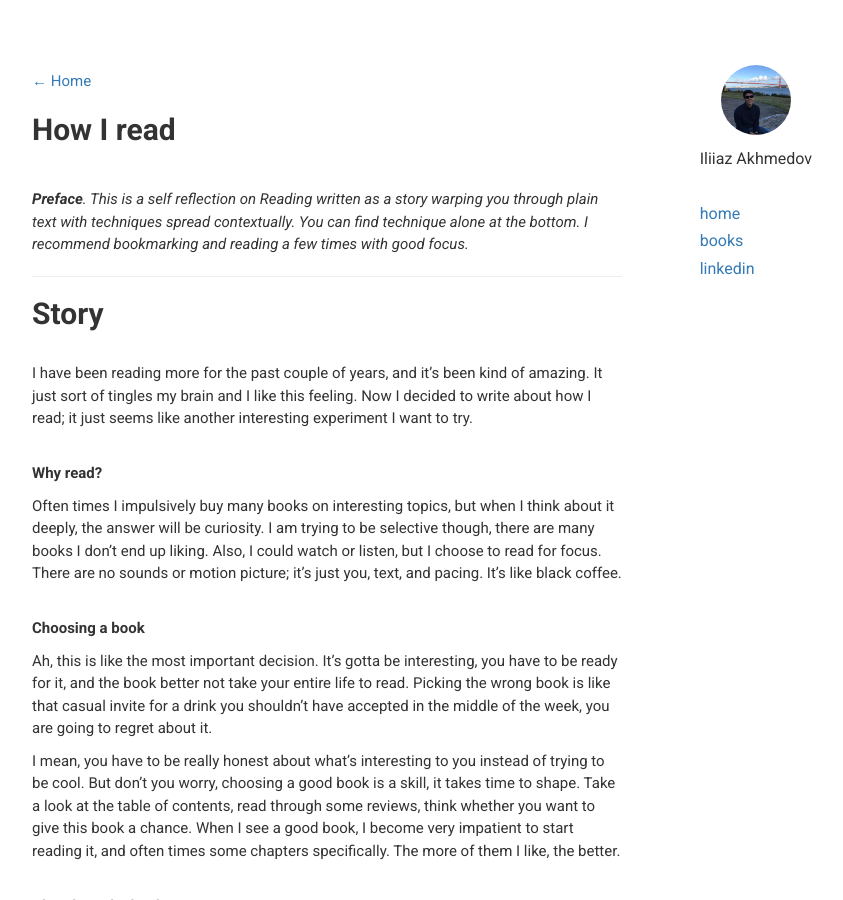
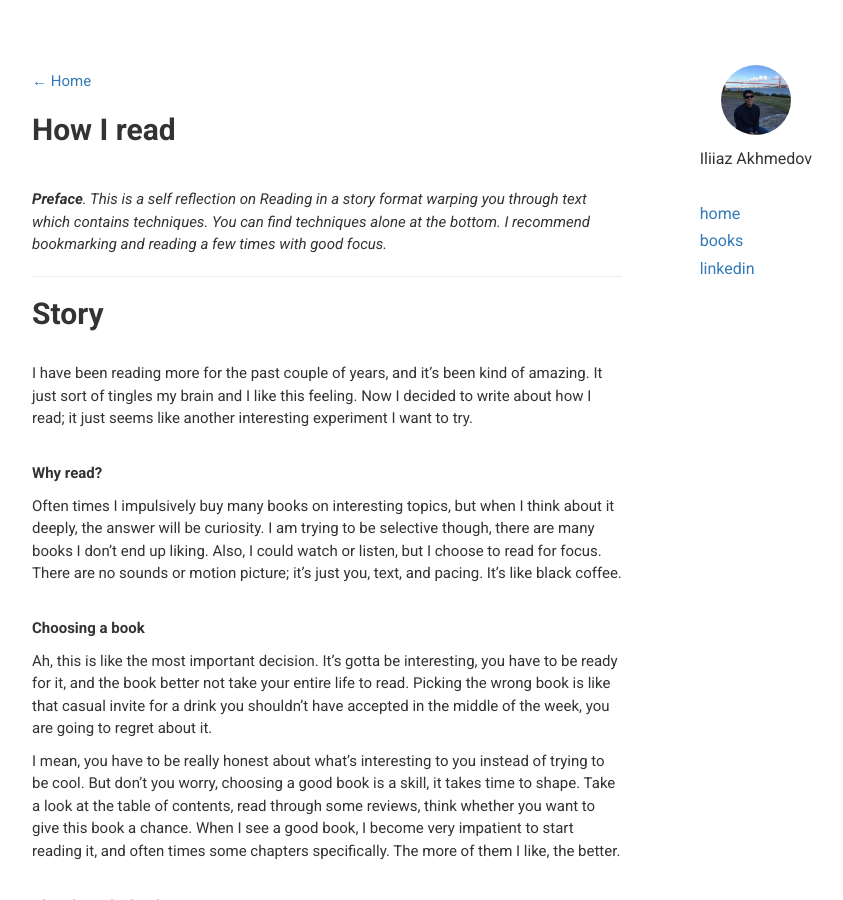
Before and after one commit to ianomad/ianomad.github.io, a Jekyll site: the page built from _posts/2023-10-25-How-I-Read.md, in a window 1280 px wide and 900 px high. Shown: the whole window, without its empty margins (223-1066 px from the left). Built offline with Jekyll 4.4.1, drawn with Linux system fonts in a browser that asks for light colours; nearby versions of some CDN libraries.

Commit message:
Update 2023-10-25-How-I-Read.md

```diff
--- a/_posts/2023-10-25-How-I-Read.md
+++ b/_posts/2023-10-25-How-I-Read.md
@@ -10,7 +10,7 @@ excerpt: "This is a self reflection on Reading"
 
 <br />
 
-<i>**Preface**. This is a self reflection on Reading written as a story warping you through plain text with techniques spread contextually. You can find technique alone at the bottom. I recommend bookmarking and reading a few times with good focus.</i>
+<i>**Preface**. This is a self reflection on Reading in a story format warping you through text which contains techniques. You can find techniques alone at the bottom. I recommend bookmarking and reading a few times with good focus.</i>
 
 ---
 
```
